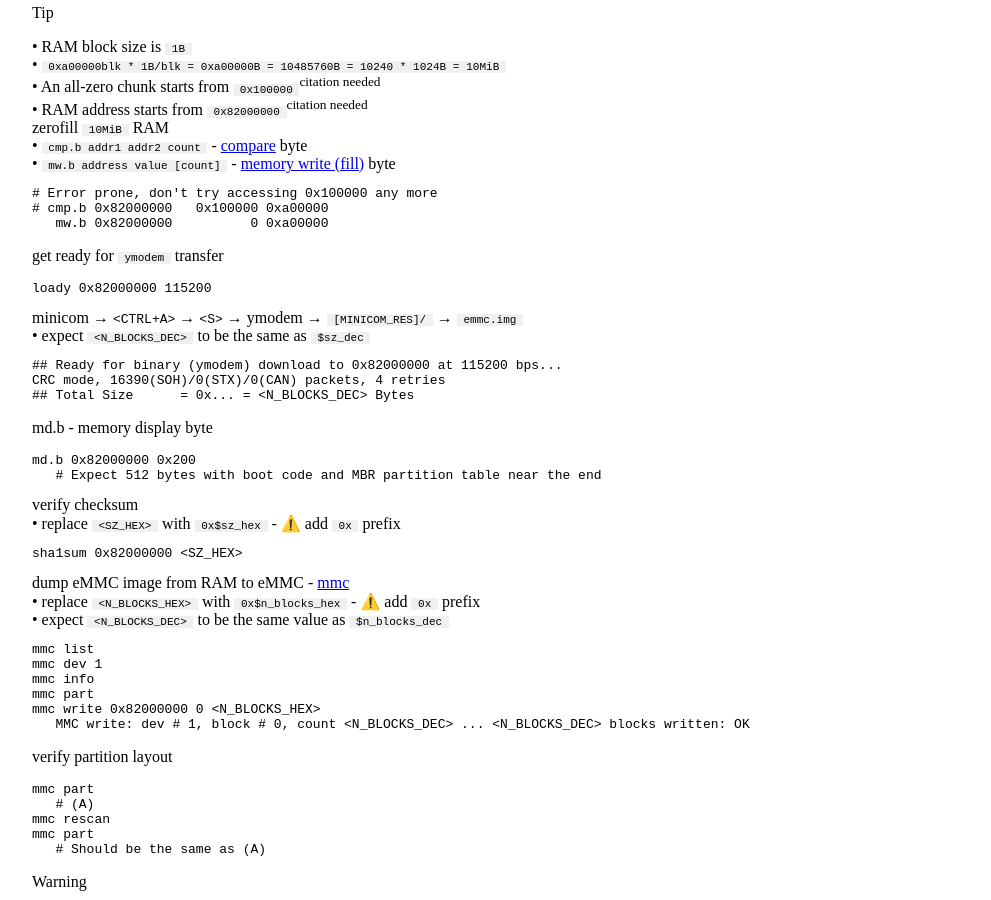
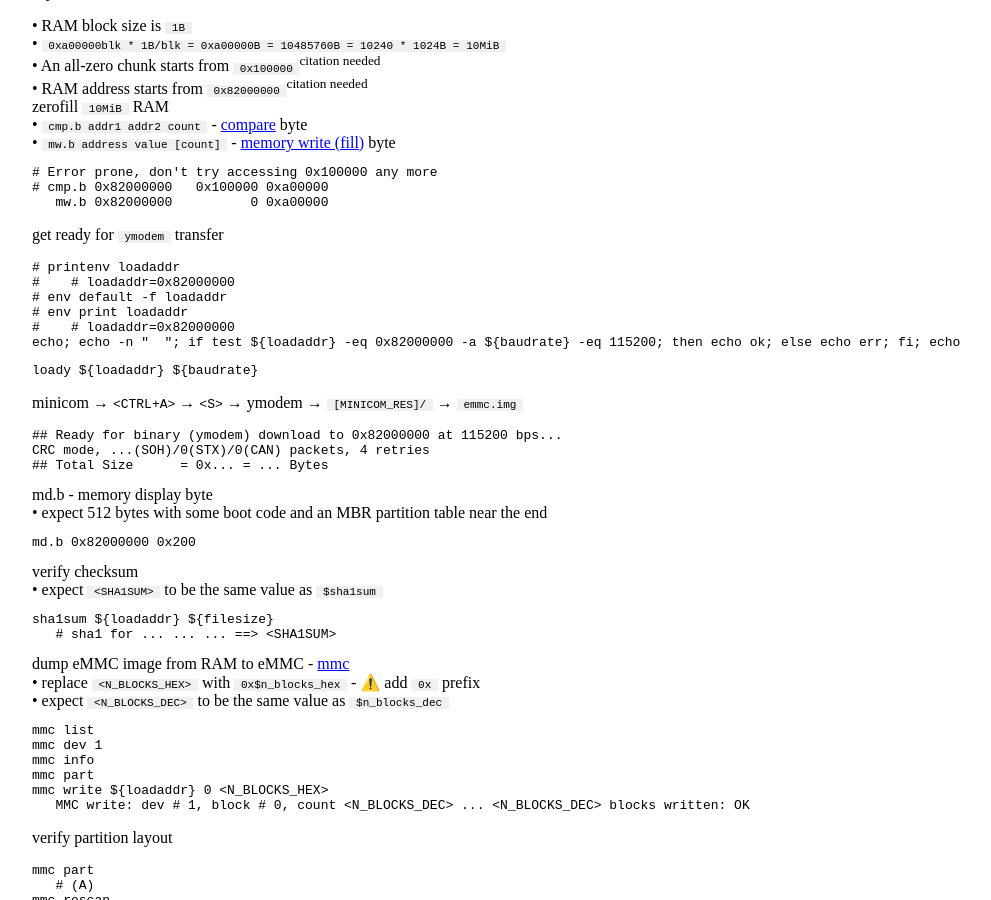
Before and after one commit to Un1Gfn/sphinx.public, a Sphinx documentation site: the page built from Documentation/U-Boot.rst, in a window 1280 px wide and 900 px high, scrolled down 13746 px. Shown: the whole window, without its empty margins (176-1167 px from the left). Built offline with Sphinx 7.4.7 and the Read the Docs theme 2.0.0, drawn with Linux system fonts in a browser that asks for light colours; the version number could not be read and is left out; cross-references to code outside the pages are shown as plain code; some of the changed text lies outside the part shown.

Commit message:
todo: ALARM.rst

```diff
--- a/Documentation/U-Boot.rst
+++ b/Documentation/U-Boot.rst
@@ -904,29 +904,28 @@ check U-Boot version
 Send & Write eMMC
 =================
 
-| fire up another terminal,
-| get exact size of eMMC image
-| verify 512B-alignment
-| checksum
+verify 512B-alignment of eMMC image in another terminal
 
 ::
 
-   sz_dec="$(wc -c </tmp/MINICOM_RES/emmc.img)"
-   sz_hex="$(printf "%x" "$sz_dec")"
-   rem="$((sz_dec%512))"
-   n_blocks_dec="$((sz_dec/512))"
+   # Spawn a new terminal
+   echo
+   n_bytes_dec="$(wc -c </tmp/MINICOM_RES/emmc.img)"
+   rem="$((n_bytes_dec%512))"
+   n_blocks_dec="$((n_bytes_dec/512))"
    n_blocks_hex="$(printf "%x" "$n_blocks_dec")"
+   sha1sum="$(sha1sum /tmp/MINICOM_RES/emmc.img|cut -d' ' -f1)"
    if [ "$rem" -eq 0 ]
-   then printf "\n  \e[32m[%s]\e[0m %sB = %s(0x%s) * 512B + \e[32m%sB\e[0m\n\n" ok    "$sz_dec" "$n_blocks_dec" "$n_blocks_hex" "$rem"
-   else printf "\n  \e[31m[%s]\e[0m %sB = %s(0x%s) * 512B + \e[31m%sB\e[0m\n\n" error "$sz_dec" "$n_blocks_dec" "$n_blocks_hex" "$rem"
+   then printf "\n  \e[32m[%s]\e[0m %sB = %s(0x%s) * 512B + \e[32m%sB\e[0m\n\n" ok    "$n_bytes_dec" "$n_blocks_dec" "$n_blocks_hex" "$rem"
+   else printf "\n  \e[31m[%s]\e[0m %sB = %s(0x%s) * 512B + \e[31m%sB\e[0m\n\n" error "$n_bytes_dec" "$n_blocks_dec" "$n_blocks_hex" "$rem"
    fi
+   printf '  %s = %s\n\n'        '$sha1sum'        "$sha1sum"
+   printf '  %s = %s\n\n' '0x$n_blocks_hex' "0x$n_blocks_hex"
+   printf '  %s = %s\n\n'   '$n_blocks_dec'   "$n_blocks_dec"
+   unset -v n_bytes_dec
    unset -v rem
-   printf '  %s = %s\n'         '$sz_dec'         "$sz_dec"
-   printf '  %s = %s\n'       '0x$sz_hex'       "0x$sz_hex"
-   printf '  %s = %s\n' '0x$n_blocks_hex' "0x$n_blocks_hex"
-   printf '  %s = %s\n'   '$n_blocks_dec'   "$n_blocks_dec"
-   printf '  %s = %s\n'         'sha1sum'   "$(sha1sum /tmp/MINICOM_RES/emmc.img|cut -d' ' -f1)"
    echo
+   # Don't close this terminal
 
 | make sure eMMC block size is ``512B``
 | |b| `mmc <https://www.denx.de/wiki/view/DULG/UBootCmdGroupMMC>`__
@@ -1021,31 +1020,40 @@ get ready for ``ymodem`` transfer
 
 .. code:: text
 
-   loady 0x82000000 115200
+   # printenv loadaddr
+   #    # loadaddr=0x82000000
+   # env default -f loadaddr
+   # env print loadaddr
+   #    # loadaddr=0x82000000
+   echo; echo -n "  "; if test ${loadaddr} -eq 0x82000000 -a ${baudrate} -eq 115200; then echo ok; else echo err; fi; echo
 
-| minicom |rarr| :kbd:`<CTRL+A>` |rarr| :kbd:`<S>` |rarr| ymodem |rarr| ``[MINICOM_RES]/`` |rarr| ``emmc.img``
-| |b| expect ``<N_BLOCKS_DEC>`` to be the same as ``$sz_dec``
+.. code:: text
+
+   loady ${loadaddr} ${baudrate}
+
+minicom |rarr| :kbd:`<CTRL+A>` |rarr| :kbd:`<S>` |rarr| ymodem |rarr| ``[MINICOM_RES]/`` |rarr| ``emmc.img``
 
 .. code-block:: text
-   :emphasize-lines: 3
 
    ## Ready for binary (ymodem) download to 0x82000000 at 115200 bps...
-   CRC mode, 16390(SOH)/0(STX)/0(CAN) packets, 4 retries
-   ## Total Size      = 0x... = <N_BLOCKS_DEC> Bytes
+   CRC mode, ...(SOH)/0(STX)/0(CAN) packets, 4 retries
+   ## Total Size      = 0x... = ... Bytes
 
-md.b - memory display byte
+| md.b - memory display byte
+| |b| expect 512 bytes with some boot code and an MBR partition table near the end
 
 .. code:: text
 
    md.b 0x82000000 0x200
-      # Expect 512 bytes with boot code and MBR partition table near the end
 
 | verify checksum
-| |b| replace ``<SZ_HEX>`` with ``0x$sz_hex`` - |:warning:| add ``0x`` prefix
+| |b| expect ``<SHA1SUM>`` to be the same value as ``$sha1sum``
+
 
 .. code:: text
 
-   sha1sum 0x82000000 <SZ_HEX>
+   sha1sum ${loadaddr} ${filesize}
+      # sha1 for ... ... ... ==> <SHA1SUM>
 
 | dump eMMC image from RAM to eMMC
   - `mmc <https://www.denx.de/wiki/view/DULG/UBootCmdGroupMMC>`__
@@ -1059,7 +1067,7 @@ md.b - memory display byte
    mmc dev 1
    mmc info
    mmc part
-   mmc write 0x82000000 0 <N_BLOCKS_HEX>
+   mmc write ${loadaddr} 0 <N_BLOCKS_HEX>
       MMC write: dev # 1, block # 0, count <N_BLOCKS_DEC> ... <N_BLOCKS_DEC> blocks written: OK
 
 verify partition layout
```
